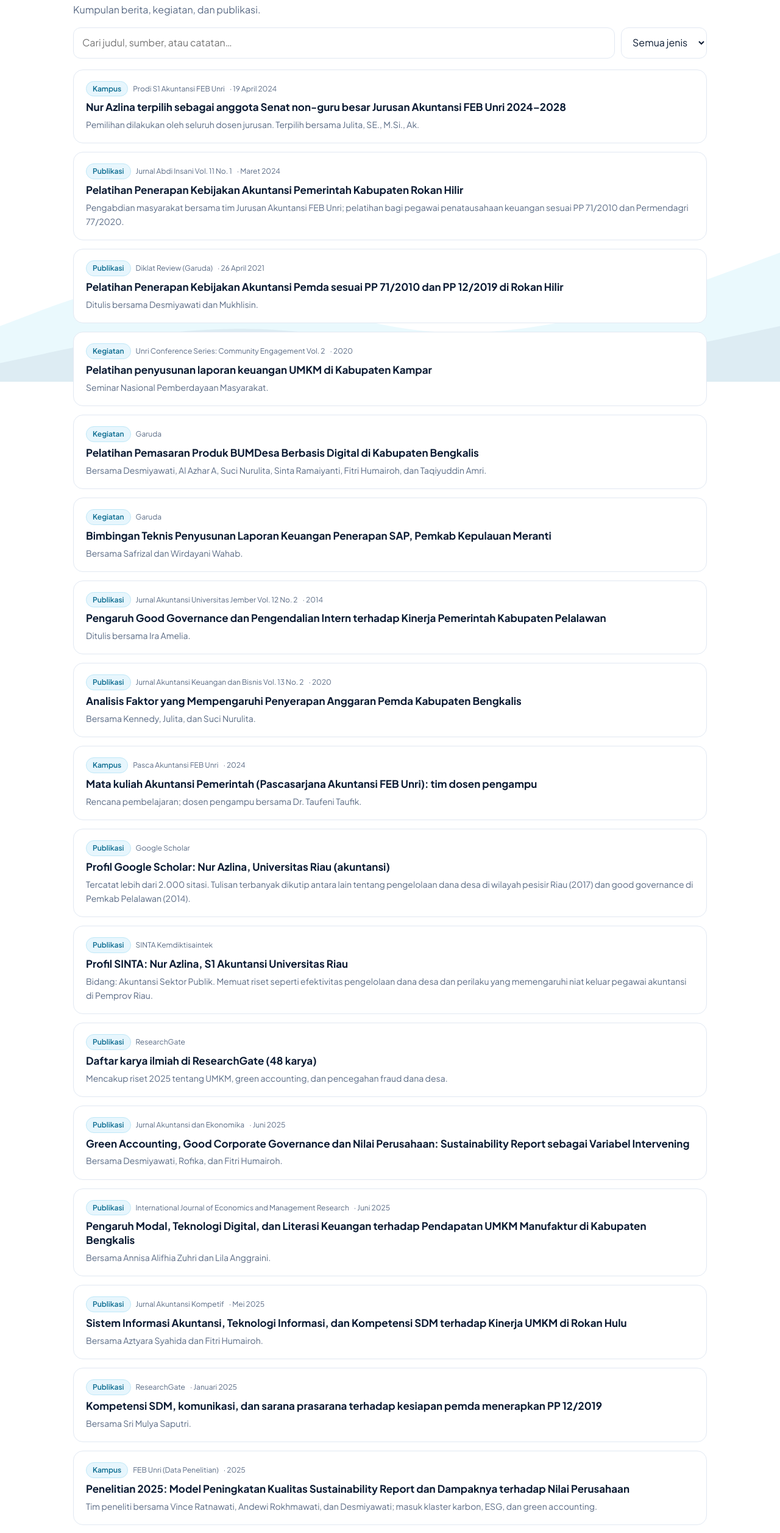
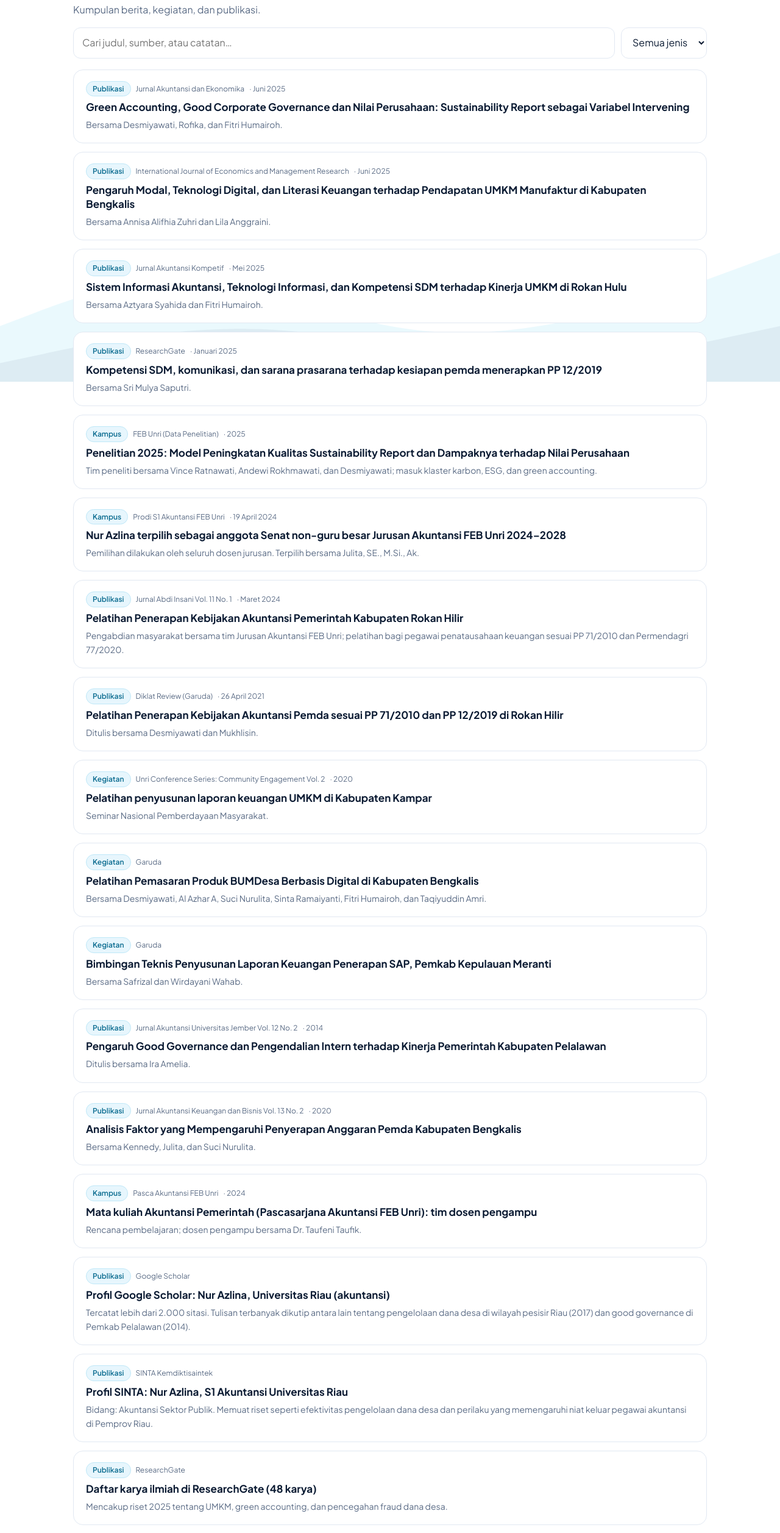
Before and after one commit to ansrazm/nurazlina, a plain HTML site: page berita.html in a window 1280 px wide. Shown: the part 174-2688 px from the top of the page at 61% size. Drawn offline with Linux system fonts and the light colour scheme.

Commit message:
feat(web): tambah berita terbaru di beranda
Ganti CTA beranda dengan 3 card berita terbaru dari berita.json dan tombol Selengkapnya ke /berita. Urutkan ulang berita.json agar publikasi 2025 tampil paling atas.

```diff
--- a/assets/berita.json
+++ b/assets/berita.json
@@ -1,4 +1,49 @@
 [
+ {
+  "id": "s13",
+  "t": "Green Accounting, Good Corporate Governance dan Nilai Perusahaan: Sustainability Report sebagai Variabel Intervening",
+  "u": "https://www.researchgate.net/scientific-contributions/Nur-Azlina-2192789074",
+  "s": "Jurnal Akuntansi dan Ekonomika",
+  "d": "Juni 2025",
+  "j": "Publikasi",
+  "n": "Bersama Desmiyawati, Rofika, dan Fitri Humairoh."
+ },
+ {
+  "id": "s14",
+  "t": "Pengaruh Modal, Teknologi Digital, dan Literasi Keuangan terhadap Pendapatan UMKM Manufaktur di Kabupaten Bengkalis",
+  "u": "https://www.researchgate.net/scientific-contributions/Nur-Azlina-2192789074",
+  "s": "International Journal of Economics and Management Research",
+  "d": "Juni 2025",
+  "j": "Publikasi",
+  "n": "Bersama Annisa Alifhia Zuhri dan Lila Anggraini."
+ },
+ {
+  "id": "s15",
+  "t": "Sistem Informasi Akuntansi, Teknologi Informasi, dan Kompetensi SDM terhadap Kinerja UMKM di Rokan Hulu",
+  "u": "https://www.researchgate.net/scientific-contributions/Nur-Azlina-2192789074",
+  "s": "Jurnal Akuntansi Kompetif",
+  "d": "Mei 2025",
+  "j": "Publikasi",
+  "n": "Bersama Aztyara Syahida dan Fitri Humairoh."
+ },
+ {
+  "id": "s16",
+  "t": "Kompetensi SDM, komunikasi, dan sarana prasarana terhadap kesiapan pemda menerapkan PP 12/2019",
+  "u": "https://www.researchgate.net/scientific-contributions/Nur-Azlina-2192789074",
+  "s": "ResearchGate",
+  "d": "Januari 2025",
+  "j": "Publikasi",
+  "n": "Bersama Sri Mulya Saputri."
+ },
+ {
+  "id": "s17",
+  "t": "Penelitian 2025: Model Peningkatan Kualitas Sustainability Report dan Dampaknya terhadap Nilai Perusahaan",
+  "u": "https://feb.unri.ac.id/id/penelitian",
+  "s": "FEB Unri (Data Penelitian)",
+  "d": "2025",
+  "j": "Kampus",
+  "n": "Tim peneliti bersama Vince Ratnawati, Andewi Rokhmawati, dan Desmiyawati; masuk klaster karbon, ESG, dan green accounting."
+ },
  {
   "id": "s1",
   "t": "Nur Azlina terpilih sebagai anggota Senat non-guru besar Jurusan Akuntansi FEB Unri 2024–2028",
@@ -108,51 +153,6 @@
   "n": "Mencakup riset 2025 tentang UMKM, green accounting, dan pencegahan fraud dana desa."
  },
  {
-  "id": "s13",
-  "t": "Green Accounting, Good Corporate Governance dan Nilai Perusahaan: Sustainability Report sebagai Variabel Intervening",
-  "u": "https://www.researchgate.net/scientific-contributions/Nur-Azlina-2192789074",
-  "s": "Jurnal Akuntansi dan Ekonomika",
-  "d": "Juni 2025",
-  "j": "Publikasi",
-  "n": "Bersama Desmiyawati, Rofika, dan Fitri Humairoh."
- },
- {
-  "id": "s14",
-  "t": "Pengaruh Modal, Teknologi Digital, dan Literasi Keuangan terhadap Pendapatan UMKM Manufaktur di Kabupaten Bengkalis",
-  "u": "https://www.researchgate.net/scientific-contributions/Nur-Azlina-2192789074",
-  "s": "International Journal of Economics and Management Research",
-  "d": "Juni 2025",
-  "j": "Publikasi",
-  "n": "Bersama Annisa Alifhia Zuhri dan Lila Anggraini."
- },
- {
-  "id": "s15",
-  "t": "Sistem Informasi Akuntansi, Teknologi Informasi, dan Kompetensi SDM terhadap Kinerja UMKM di Rokan Hulu",
-  "u": "https://www.researchgate.net/scientific-contributions/Nur-Azlina-2192789074",
-  "s": "Jurnal Akuntansi Kompetif",
-  "d": "Mei 2025",
-  "j": "Publikasi",
-  "n": "Bersama Aztyara Syahida dan Fitri Humairoh."
- },
- {
-  "id": "s16",
-  "t": "Kompetensi SDM, komunikasi, dan sarana prasarana terhadap kesiapan pemda menerapkan PP 12/2019",
-  "u": "https://www.researchgate.net/scientific-contributions/Nur-Azlina-2192789074",
-  "s": "ResearchGate",
-  "d": "Januari 2025",
-  "j": "Publikasi",
-  "n": "Bersama Sri Mulya Saputri."
- },
- {
-  "id": "s17",
-  "t": "Penelitian 2025: Model Peningkatan Kualitas Sustainability Report dan Dampaknya terhadap Nilai Perusahaan",
-  "u": "https://feb.unri.ac.id/id/penelitian",
-  "s": "FEB Unri (Data Penelitian)",
-  "d": "2025",
-  "j": "Kampus",
-  "n": "Tim peneliti bersama Vince Ratnawati, Andewi Rokhmawati, dan Desmiyawati; masuk klaster karbon, ESG, dan green accounting."
- },
- {
   "id": "s18",
   "t": "Efektivitas pengelolaan dana desa (studi desa pesisir di Riau)",
   "u": "https://scholar.google.com/citations?hl=en&user=WtZw1nsAAAAJ",
--- a/index.html
+++ b/index.html
@@ -5,5 +5,8 @@
 <div class="st"><div><b>PhD</b><span>Manajemen &amp; Akuntansi</span></div><div><b>CA · CGAA</b><span>Kualifikasi IAI</span></div><div><b>15+</b><span>Tahun pengalaman</span></div><div><b>BNSP</b><span>Asesor bersertifikat</span></div></div>
 <section><span class="ey">KEAHLIAN</span><h2>Bidang yang ditekuni</h2><p class="lead">Dari ruang kuliah sampai pemerintah daerah.</p>
 <div class="g"><div class="c"><h3>Akuntansi Pemerintahan</h3><p>Konsultan dan trainer, tim ahli pemerintah daerah.</p></div><div class="c"><h3>Audit</h3><p>Auditor di KJA Yaniswar dan Rekan.</p></div><div class="c"><h3>Akuntansi Keuangan &amp; Manajemen</h3><p>Pengajaran dan penelitian di Universitas Riau.</p></div><div class="c"><h3>Perpajakan &amp; Standar Keuangan</h3><p>PSAK sektor publik dan standar pelaporan.</p></div><div class="c"><h3>Saksi Ahli</h3><p>Perkara akuntansi dan keuangan.</p></div><div class="c"><h3>Asesor BNSP</h3><p>Asesor kompetensi dan mentor kewirausahaan.</p></div></div></section>
-<div class="cta"><h3>Simpan dan kumpulkan berita serta kegiatan di satu tempat.</h3><a class="btn" href="/berita">Buka halaman berita →</a></div></main>
-<div id="ft"></div><script src="/assets/app.js"></script></body></html>
+<section><span class="ey">TERBARU</span><h2>Berita &amp; publikasi terbaru</h2><p class="lead">Kegiatan, riset, dan kabar terkini.</p>
+<div id="latest" class="g nl3"><div class="empty" style="grid-column:1/-1">Memuat…</div></div>
+<div style="text-align:center;margin-top:24px"><a class="btn d" href="/berita">Selengkapnya →</a></div></section>
+</main>
+<div id="ft"></div><script src="/assets/app.js"></script><script src="/assets/home.js"></script></body></html>
```
Also changed, not shown: assets/home.js (added, +9 -0 lines), assets/style.css (+3 -0 lines).
